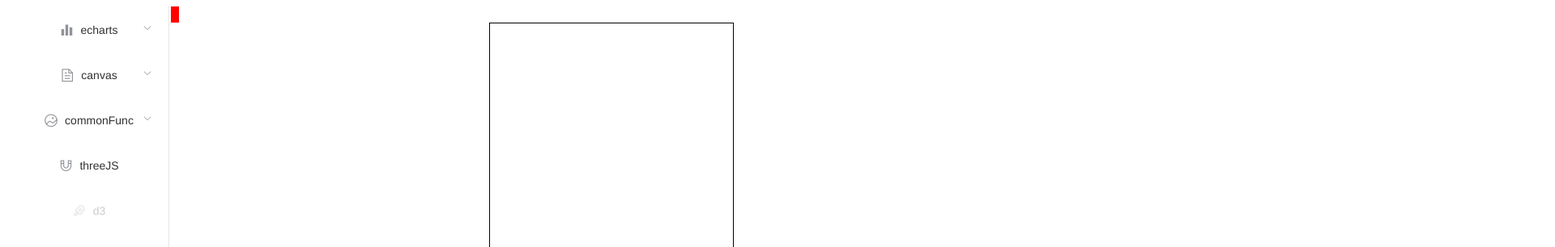
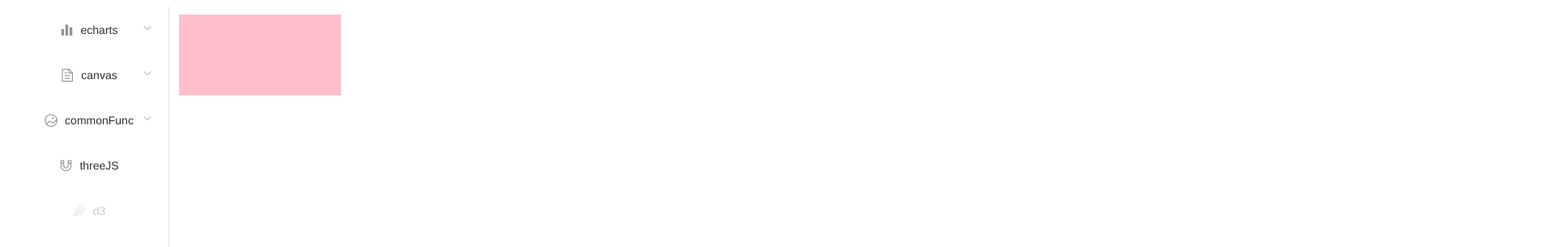
Before and after one commit to Carr1996/vue_component_record, a Vue app: page /#/canvas/basic in a window 1280 px wide. Shown: the top 306 px of the page at 81% size, 1920 px wide, since content can reach past the window. Built offline with nearby package versions, Linux system fonts and the light colour scheme.

Commit message:
canvas basic

```diff
--- a/src/components/Canvas/basicCanvas.vue
+++ b/src/components/Canvas/basicCanvas.vue
@@ -1,7 +1,9 @@
 <template>
   <div>
-    <div style="width:10px;height:20px;backgroundColor: red"></div>
-    <canvas class="exam" width="300" height="300"></canvas>
+    <!-- default{width:300px,height:150px} -->
+    <canvas id="canvas_1" class="exam" ref="canvas" width="2200" height="700">
+      浏览器版本不支持Canvas
+    </canvas>
   </div>
 </template>
 
@@ -19,17 +21,19 @@ export default {
 
   },
   mounted() {
-
+  this.draw()
   },
   beforeDestroy() {
 
   },
   methods: {
     draw() {
-      let canvas = document.getElementsByTagName('canvas')
+      let canvas = this.$refs.canvas
       if(!canvas.getContext) return
-      let ctx = canvas.getContext("2d")
+      let ctx = canvas.getContext("2d") //访问绘画上下文
       //开始代码
+      ctx.fillStyle="pink" //color
+      ctx.fillRect(10,10,200,100) //(x,y,width,height)
     }
   },
   watch: {},
@@ -37,6 +41,5 @@ export default {
 </script>
 <style lang='less' scoped>
 .exam {
-  border: 1px solid #000;
 }
 </style>
```
